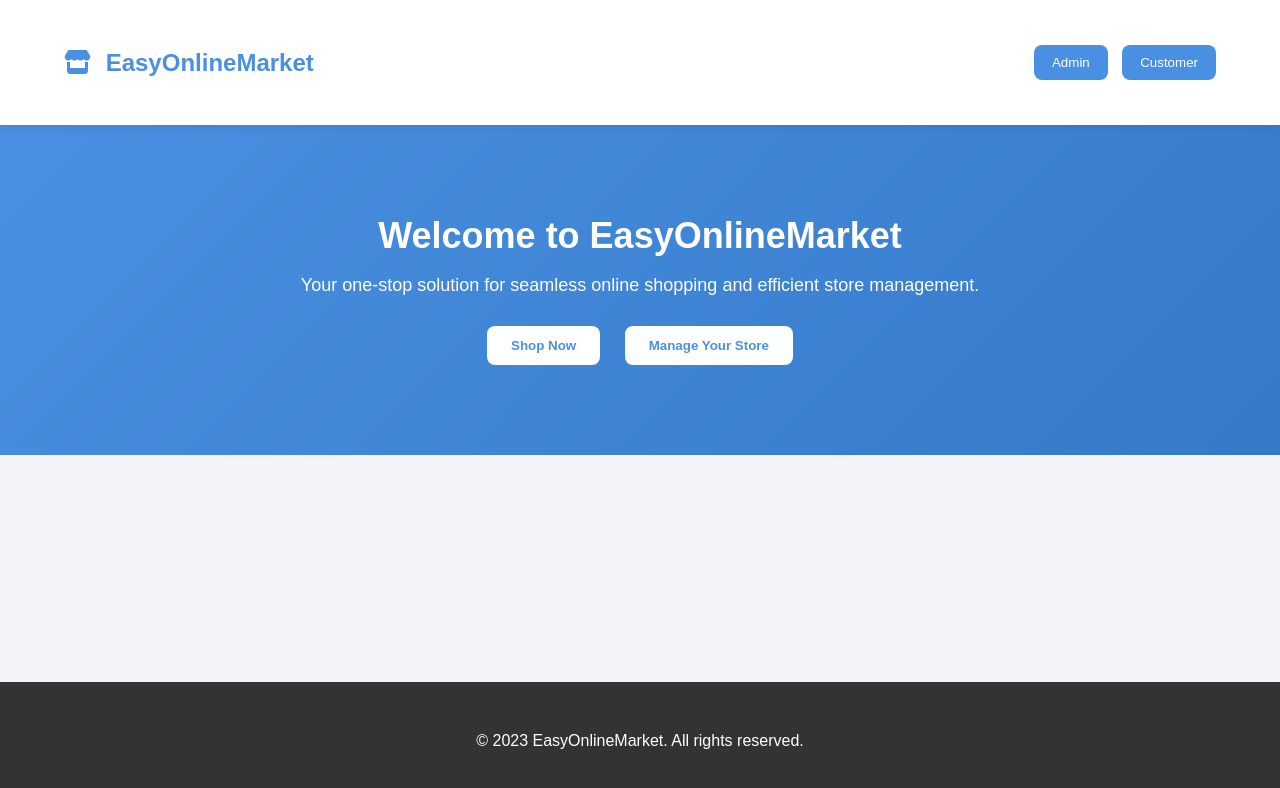
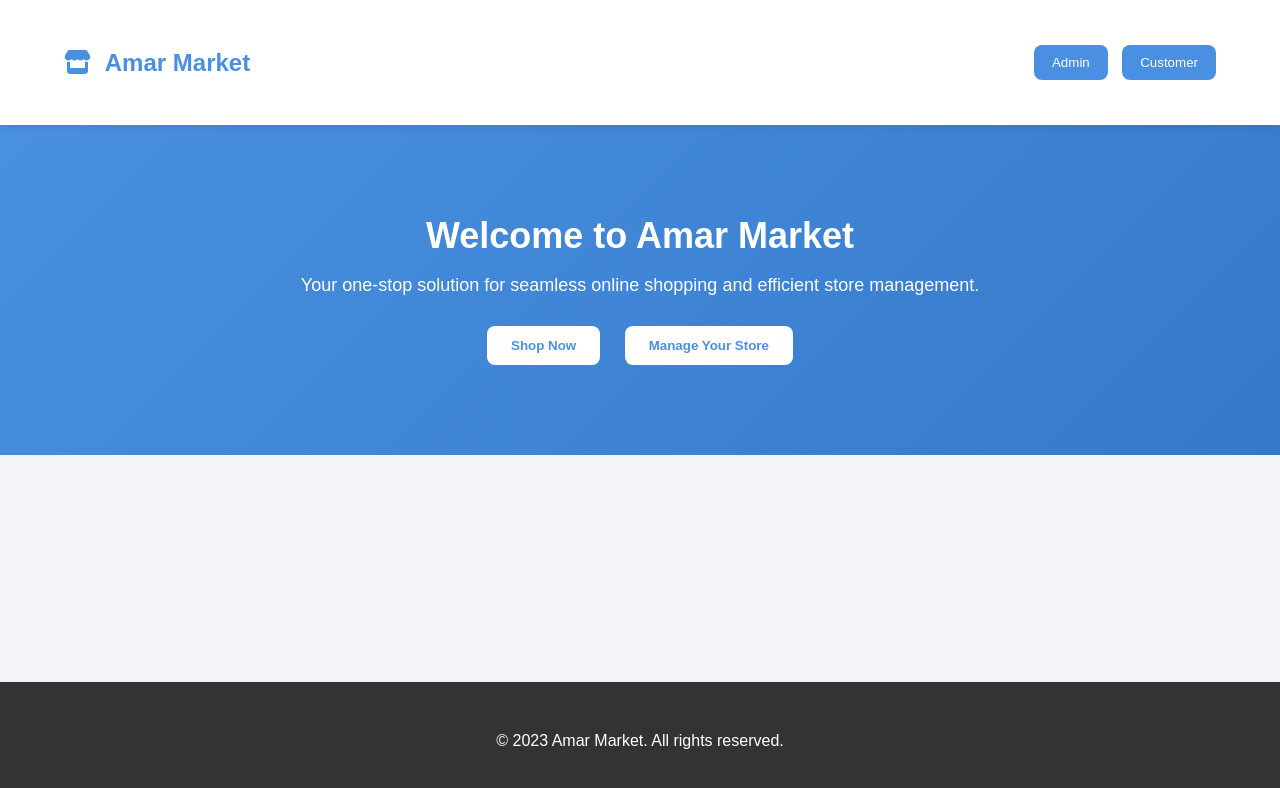
Before and after one commit to Ishmam-Rahman/EasyOnlineMarketJs, a plain HTML site: page index.html in a window 1280 px wide. Drawn offline with nearby package versions, Linux system fonts and the light colour scheme.

Commit message:
Changes the shop name

```diff
--- a/index.html
+++ b/index.html
@@ -3,7 +3,7 @@
 <head>
   <meta charset="UTF-8">
   <meta name="viewport" content="width=device-width, initial-scale=1.0">
-  <title>EasyOnlineMarket - Your Digital Marketplace</title>
+  <title>Amar Market - Your Digital Marketplace</title>
   <link rel="stylesheet" href="css/style.css">
   <link rel="stylesheet" href="https://cdnjs.cloudflare.com/ajax/libs/font-awesome/6.0.0-beta3/css/all.min.css">
 </head>
@@ -12,7 +12,7 @@
   <header class="main-header">
     <div class="header-content container">
       <div class="logo">
-        <i class="fas fa-store"></i> EasyOnlineMarket
+        <i class="fas fa-store"></i> Amar Market
       </div>
       <nav class="main-nav">
         <button onclick="showPanel('adminLogin')">Admin</button>
@@ -24,7 +24,7 @@
   <main>
     <section id="hero" class="hero-section">
       <div class="container">
-        <h1>Welcome to EasyOnlineMarket</h1>
+        <h1>Welcome to Amar Market</h1>
         <p>Your one-stop solution for seamless online shopping and efficient store management.</p>
         <div class="hero-buttons">
           <button onclick="showPanel('customerPanel')">Shop Now</button>
@@ -256,7 +256,7 @@
 
   <footer class="main-footer">
     <div class="container">
-      <p>&copy; 2023 EasyOnlineMarket. All rights reserved.</p>
+      <p>&copy; 2023 Amar Market. All rights reserved.</p>
     </div>
   </footer>
 
```
Also changed, not shown: 1 other file.
